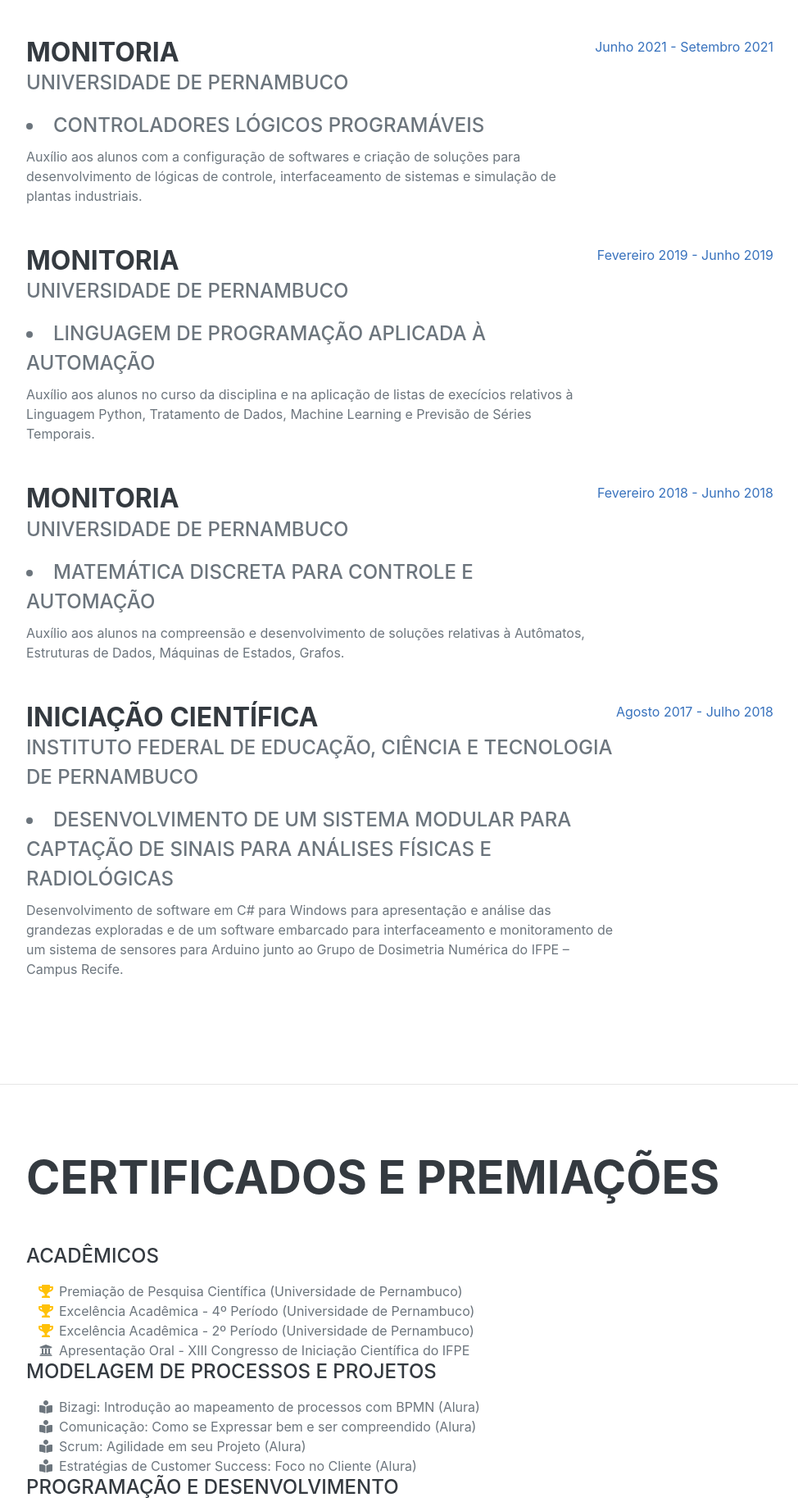
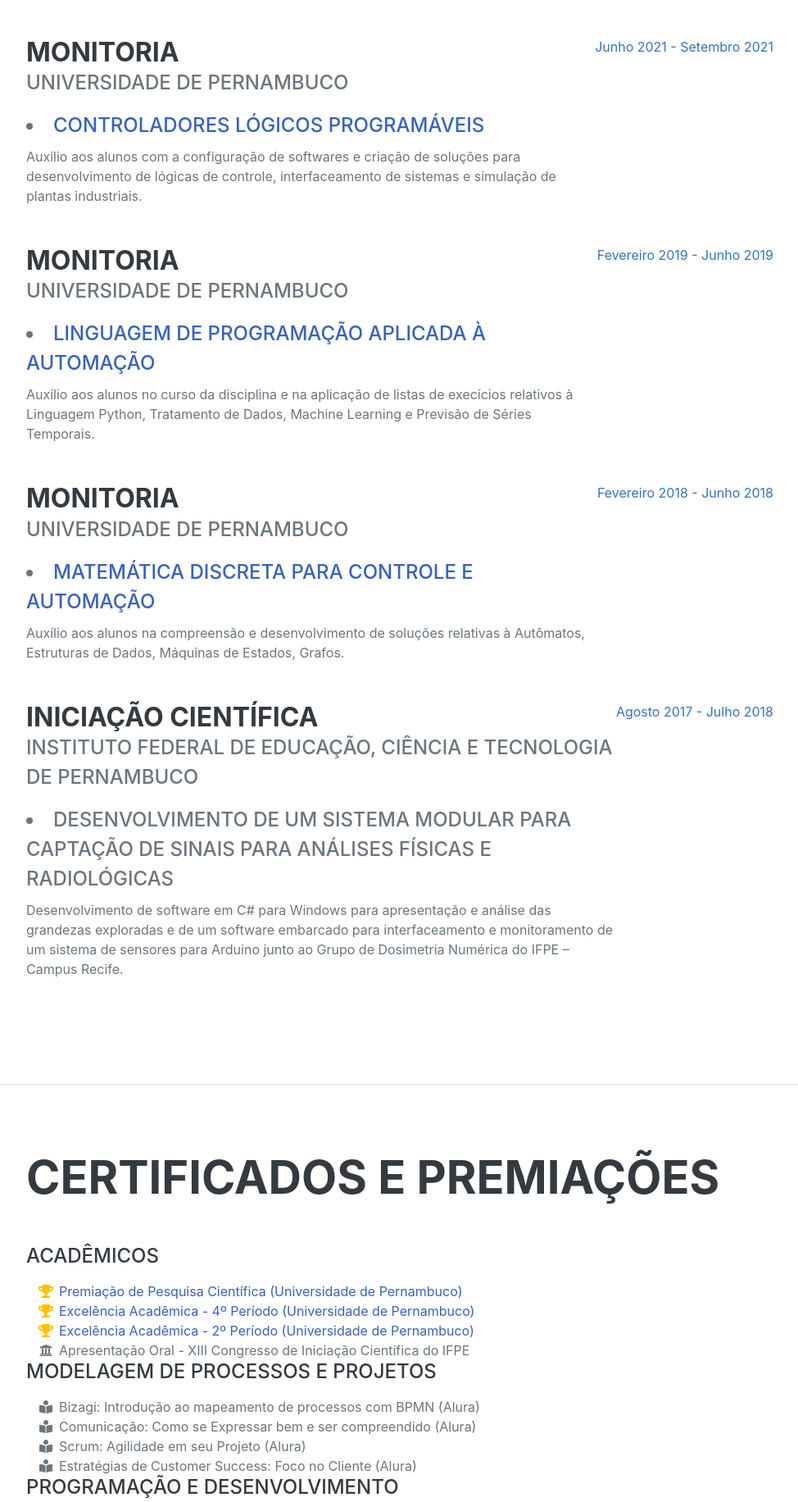
Before and after one commit to DodoAz/DodoAz.github.io, a plain HTML site: page index.html in a window 1280 px wide. Shown: the part 4605-6437 px from the top of the page at 82% size, without its empty margins (288-1262 px from the left). Drawn offline with nearby package versions, Linux system fonts and the light colour scheme; a web font is replaced by a local one.

Commit message:
Correção nos links de certificados

```diff
--- a/index.html
+++ b/index.html
@@ -232,7 +232,7 @@
                         <div class="flex-grow-1">
                             <h3 class="mb-0">Monitoria</h3>
                             <div class="subheading mb-3">Universidade de Pernambuco</div>
-                            <li class="subheading mb-2" href="https://raw.githubusercontent.com/DodoAz/DodoAz.github.io/main/assets/img/Monitoria%20CLP.pdf"> Controladores Lógicos Programáveis</li>
+                            <li class="subheading mb-2"><a href="https://raw.githubusercontent.com/DodoAz/DodoAz.github.io/main/assets/img/Monitoria%20CLP.pdf"> Controladores Lógicos Programáveis</a></li>
                             <div>
                                 Auxílio aos alunos com a configuração de softwares e criação de soluções para desenvolvimento de lógicas de controle, interfaceamento de sistemas e simulação de plantas industriais.
                             </div>
@@ -243,7 +243,7 @@
                         <div class="flex-grow-1">
                             <h3 class="mb-0">Monitoria</h3>
                             <div class="subheading mb-3">Universidade de Pernambuco</div>
-                            <li class="subheading mb-2" href="https://raw.githubusercontent.com/DodoAz/DodoAz.github.io/main/assets/img/Monitoria%20LPAA.pdf"> Linguagem de Programação Aplicada à Automação</li>
+                            <li class="subheading mb-2"><a href="https://raw.githubusercontent.com/DodoAz/DodoAz.github.io/main/assets/img/Monitoria%20LPAA.pdf"> Linguagem de Programação Aplicada à Automação</a></li>
                             <div>
                                 Auxílio aos alunos no curso da disciplina e na aplicação de listas de execícios relativos à Linguagem Python, Tratamento de Dados, Machine Learning e Previsão de Séries Temporais.
                             </div>
@@ -254,7 +254,7 @@
                         <div class="flex-grow-1">
                             <h3 class="mb-0">Monitoria</h3>
                             <div class="subheading mb-3">Universidade de Pernambuco</div>
-                            <li class="subheading mb-2" href="https://raw.githubusercontent.com/DodoAz/DodoAz.github.io/main/assets/img/Monitoria%20Matemática%20Discreta.pdf"> Matemática Discreta para Controle e Automação</li>
+                            <li class="subheading mb-2"><a href="https://raw.githubusercontent.com/DodoAz/DodoAz.github.io/main/assets/img/Monitoria%20Matemática%20Discreta.pdf"> Matemática Discreta para Controle e Automação</a></li>
                             <div>
                                 Auxílio aos alunos na compreensão e desenvolvimento de soluções relativas à Autômatos, Estruturas de Dados, Máquinas de Estados, Grafos.
                             </div>
@@ -282,16 +282,16 @@
                     <h5 class="subheading mb-3">Acadêmicos</h5>
                     <ul class="fa-ul mb-0">
                         <li>
-                            <span class="fa-li" href="https://raw.githubusercontent.com/DodoAz/DodoAz.github.io/main/assets/img/Mostra%20POLI%202021%20-%20PIBIC.pdf"><i class="fas fa-trophy text-warning"></i></span>
-                            Premiação de Pesquisa Científica (Universidade de Pernambuco)
+                            <span class="fa-li"><i class="fas fa-trophy text-warning"></i></span>
+                            <a href="https://raw.githubusercontent.com/DodoAz/DodoAz.github.io/main/assets/img/Mostra%20POLI%202021%20-%20PIBIC.pdf">Premiação de Pesquisa Científica (Universidade de Pernambuco)</a>
                         </li>
                         <li>
-                            <span class="fa-li" href="https://raw.githubusercontent.com/DodoAz/DodoAz.github.io/main/assets/img/Excelencia%20Academica%20-%204%20Periodo.pdf"><i class="fas fa-trophy text-warning"></i></span>
-                            Excelência Acadêmica - 4º Período (Universidade de Pernambuco)
+                            <span class="fa-li"><i class="fas fa-trophy text-warning"></i></span>
+                            <a href="https://raw.githubusercontent.com/DodoAz/DodoAz.github.io/main/assets/img/Excelencia%20Academica%20-%204%20Periodo.pdf">Excelência Acadêmica - 4º Período (Universidade de Pernambuco)</a>
                         </li>
                         <li>
-                            <span class="fa-li" href="https://raw.githubusercontent.com/DodoAz/DodoAz.github.io/main/assets/img/Excelencia%20Academica%20-%202%20Periodo.pdf"><i class="fas fa-trophy text-warning"></i></span>
-                            Excelência Acadêmica - 2º Período (Universidade de Pernambuco)
+                            <span class="fa-li"><i class="fas fa-trophy text-warning"></i></span>
+                            <a href="https://raw.githubusercontent.com/DodoAz/DodoAz.github.io/main/assets/img/Excelencia%20Academica%20-%202%20Periodo.pdf">Excelência Acadêmica - 2º Período (Universidade de Pernambuco)</a>
                         </li>
                         <li>
                             <span class="fa-li"><i class="fas fa-university"></i></span>
```
